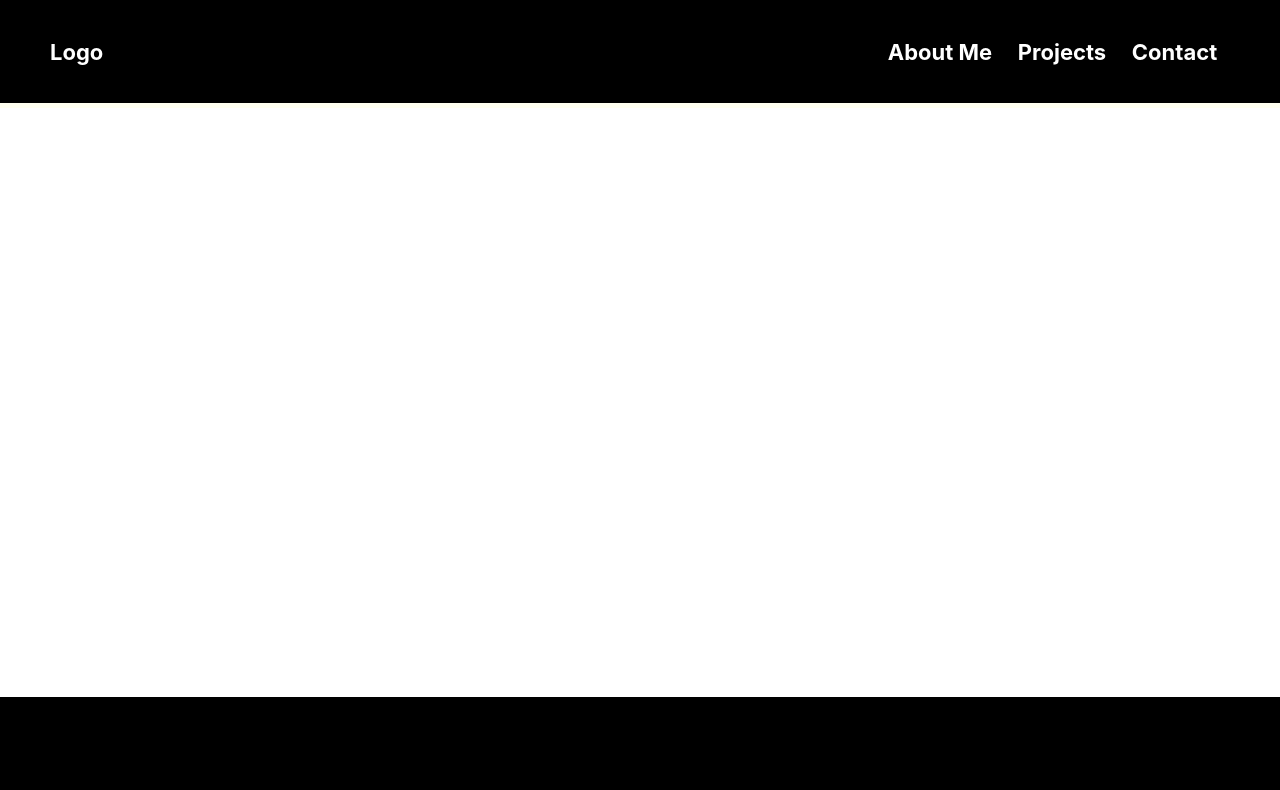
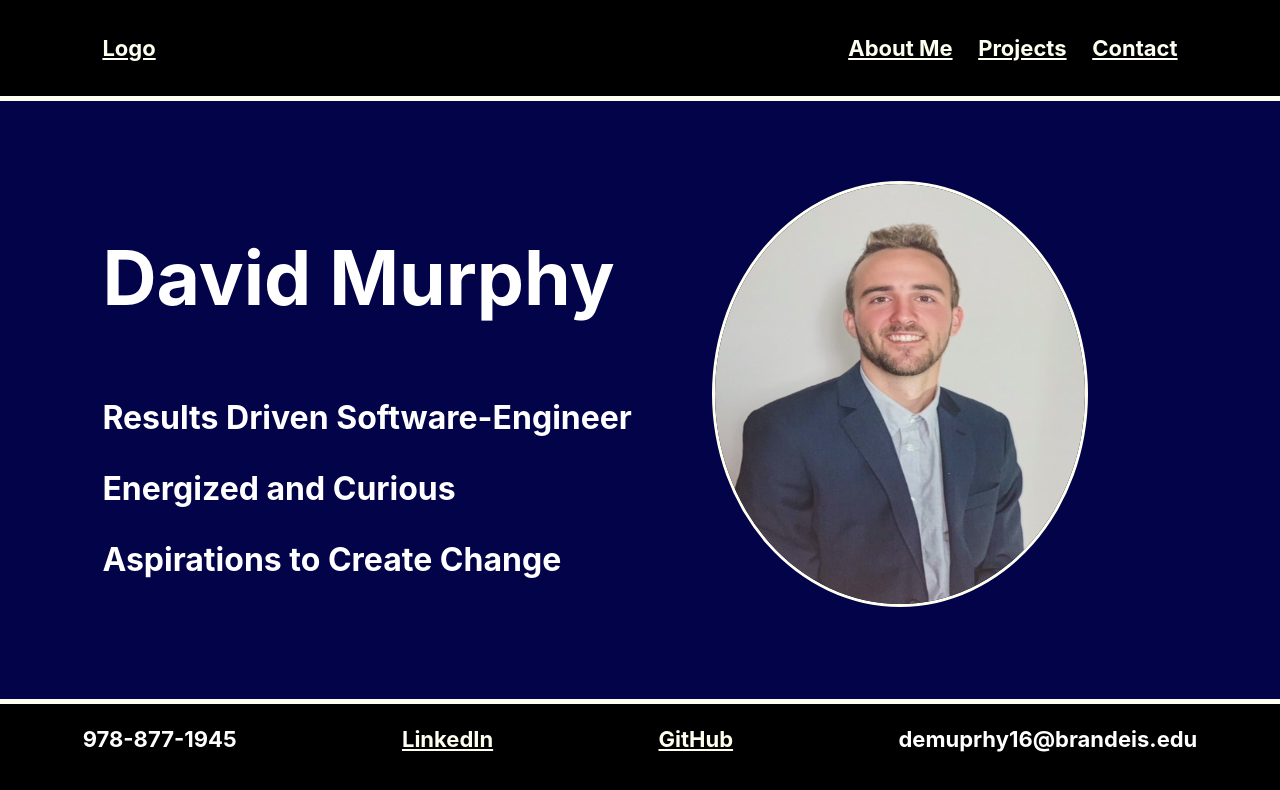
Before and after one commit to demurphy16/Portfolio, a React (Create React App) app in the folder my-portfolio/: page / in a window 1280 px wide. Shown: the top 790 px of the page. Built offline with nearby package versions, Linux system fonts and the light colour scheme.

Commit message:
home page styled

```diff
--- a/my-portfolio/src/App.css
+++ b/my-portfolio/src/App.css
@@ -1,38 +1,3 @@
-.App {
-  text-align: center;
+body {
+  height: 76vh;
 }
-
-.App-logo {
-  height: 40vmin;
-  pointer-events: none;
-}
-
-@media (prefers-reduced-motion: no-preference) {
-  .App-logo {
-    animation: App-logo-spin infinite 20s linear;
-  }
-}
-
-.App-header {
-  background-color: #282c34;
-  min-height: 100vh;
-  display: flex;
-  flex-direction: column;
-  align-items: center;
-  justify-content: center;
-  font-size: calc(10px + 2vmin);
-  color: white;
-}
-
-.App-link {
-  color: #61dafb;
-}
-
-@keyframes App-logo-spin {
-  from {
-    transform: rotate(0deg);
-  }
-  to {
-    transform: rotate(360deg);
-  }
-}
--- a/my-portfolio/src/App.js
+++ b/my-portfolio/src/App.js
@@ -1,14 +1,27 @@
-
-import Footer from './layout/Footer'
-import Nav from './layout/Nav'
 import './App.css';
+import Layout from './layout/Layout';
+import { Route, Switch } from 'react-router-dom';
+import Home from './screens/Home';
+import Footer from './layout/Footer';
 
 function App() {
   return (
-    <div className="App">
-      <Nav />
-      <Footer />
-    </div>
+    <>
+    <Layout>
+      <Switch>
+        <Route path='/projects'>
+
+        </Route>
+        <Route path='/AboutMe'>
+
+        </Route>
+        <Route path='/'>
+          <Home />
+        </Route>
+      </Switch>
+      </Layout>
+
+    </>
   );
 }
 
--- a/my-portfolio/src/layout/Footer.css
+++ b/my-portfolio/src/layout/Footer.css
@@ -1,8 +1,17 @@
 .footer {
   width: 100%;
-  height: 103px;
+  height: 12vh;
   background-color: black;
   position: absolute;
   bottom: 0%;
-  margin-top: 5px solid ivory;
+  border-top: 5px solid ivory;
 }
+
+.footer-container {
+  display: flex;
+  justify-content: space-around;
+  align-items: center;
+  font-weight: bold;
+  font-size: 22px;
+  color: white;
+}
--- a/my-portfolio/src/layout/Footer.jsx
+++ b/my-portfolio/src/layout/Footer.jsx
@@ -4,8 +4,11 @@ function Footer() {
 
   return (
     <footer className="footer">
-      <div>
-
+      <div className="footer-container">
+        <p>978-877-1945</p>
+        <a>LinkedIn</a>
+        <a>GitHub</a>
+        <p>demuprhy16@brandeis.edu</p>
       </div>
     </footer>
   )
--- /dev/null
+++ b/my-portfolio/src/layout/Layout.css
@@ -0,0 +1,10 @@
+.App {
+  background-color: rgb(3, 3, 74);
+  margin-top: 0%;
+  height: 100vh;
+}
+
+a {
+  text-decoration: underline;
+  color: ivory;
+}
--- /dev/null
+++ b/my-portfolio/src/layout/Layout.jsx
@@ -0,0 +1,21 @@
+import React from 'react'
+
+
+import Nav from './Nav'
+import Footer from './Footer'
+import './Layout.css'
+
+
+function Layout(props) {
+
+  return (
+    <div className="App">
+      <Nav />
+      {props.children}
+      <Footer />
+    </div>
+  )
+
+}
+
+export default Layout
--- a/my-portfolio/src/layout/Nav.css
+++ b/my-portfolio/src/layout/Nav.css
@@ -1,12 +1,10 @@
-
-
 .nav-bar {
   border-bottom: 5px solid ivory;
   width: 100%;
-  height: 103px;
+  height: 12vh;
   display: flex;
   justify-content: space-between;
-  background-color: black;
+  background-color: rgb(0, 0, 0);
 }
 
 .nav-content {
@@ -19,9 +17,9 @@
 }
 
 .left-nav {
-  margin-left: 50px;
+  margin-left: 8vw;
 }
 .right-nav {
-  margin-right: 50px;
+  margin-right: 7vw;
   width: 355px;
 }
--- a/my-portfolio/src/layout/Nav.jsx
+++ b/my-portfolio/src/layout/Nav.jsx
@@ -1,3 +1,4 @@
+import { Link } from 'react-router-dom'
 import './Nav.css'
 
 function Nav() {
@@ -8,9 +9,9 @@ function Nav() {
         <a className="nav-logo">Logo</a>
       </div>
       <div className="right-nav nav-content">
-          <a>About Me</a>
-          <a>Projects</a>
-          <a>Contact</a>
+          <Link to='/AboutMe'>About Me</Link>
+          <Link to='/AboutMe'>Projects</Link>
+          <Link to='/AboutMe'>Contact</Link>
       </div>
 
     </div>
--- /dev/null
+++ b/my-portfolio/src/screens/Home.css
@@ -0,0 +1,36 @@
+.body {
+  display: flex;
+  justify-content: space-between;
+}
+
+.welcome-text-container {
+  margin-left: 8vw;
+  margin-top: 7vh;
+  color: white;
+  font-weight: bold;
+}
+
+.name {
+  font-size: 75px;
+}
+.home-text {
+  font-size: 32px;
+}
+
+.welcome-img {
+  height: 420px;
+  width: 370px;
+  border-radius: 100%;
+  border: 3px solid ivory;
+  margin-right: 15vw;
+  margin-top: 10vh;
+}
+
+.most-recent{
+  text-align: center;
+  margin-top: 100px;
+}
+
+.most-recent-title {
+  color: green;
+}
--- /dev/null
+++ b/my-portfolio/src/screens/Home.jsx
@@ -0,0 +1,28 @@
+import React from 'react'
+import Self from '../assets/linkedIn.JPG'
+
+import './Home.css'
+
+function Home() {
+
+  return (
+    <div className="home-container">
+      <div className="body">
+        <div className="welcome-text-container">
+          <p className="name">David Murphy</p>
+          <p className="home-text results">Results Driven Software-Engineer</p>
+          <p className="home-text energized">Energized and Curious</p>
+          <p className="home-text change">Aspirations to Create Change</p>
+        </div>
+        <div className="welcome-img-container">
+          <img alt="David" className="welcome-img" src={Self} />
+        </div>
+      </div>
+      <div className="most-recent">
+          <h2 className="most-recent-title">Most Recent Project</h2>
+        </div>
+    </div>
+  )
+}
+
+export default Home
```
Also changed, not shown: my-portfolio/src/assets/linkedIn.JPG (added), 1 other file (tests, documents, lock files or other folders).
